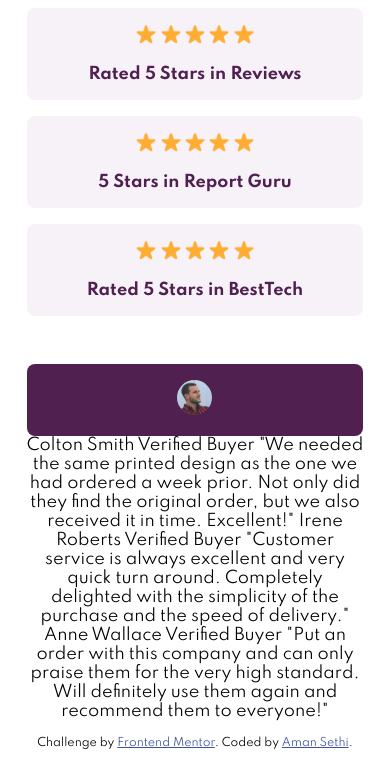
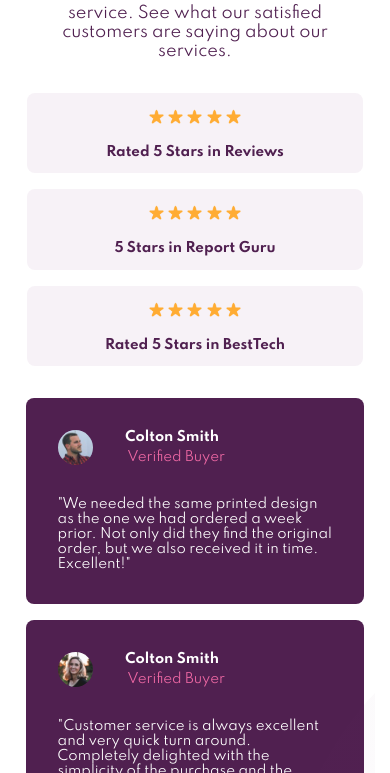
Before and after one commit to amansethi00/social-proof-challenge, a plain HTML site: page index.html in a window 390 px wide. Shown: the part 262-1035 px from the top of the page. Before the commit the page ends 1012 px from the top, so only its background shows below. Drawn offline with Linux system fonts and the light colour scheme.

Commit message:
do mobile view

```diff
--- a/index.html
+++ b/index.html
@@ -19,6 +19,7 @@
       .attribution {
         font-size: 11px;
         text-align: center;
+
       }
       .attribution a {
         color: hsl(228, 45%, 44%);
@@ -26,6 +27,7 @@
     </style>
   </head>
   <body>
+    <img src="./images/bg-pattern-top-mobile.svg" alt="" id="top-img-mobile">
     <div class="container">
       <h2 class="head text-purple">10,000+ of our users love our products.</h2>
       <p class="text-purple">
@@ -41,7 +43,7 @@
           <img src="./favicon_io/favicon.ico" class="star" />
         </p>
 
-        <p>Rated 5 Stars in Reviews</p>
+        <p class="star-text">Rated 5 Stars in Reviews</p>
       </div>
       <div class="tab text-purple">
         <p>
@@ -51,7 +53,7 @@
           <img src="./favicon_io/favicon.ico" class="star" />
           <img src="./favicon_io/favicon.ico" class="star" />
         </p>
-        <p>5 Stars in Report Guru</p>
+        <p class="star-text">5 Stars in Report Guru</p>
       </div>
       <div class="tab text-purple">
         <p>
@@ -61,27 +63,62 @@
           <img src="./favicon_io/favicon.ico" class="star" />
           <img src="./favicon_io/favicon.ico" class="star" />
         </p>
-        <p>Rated 5 Stars in BestTech</p>
+        <p class="star-text">Rated 5 Stars in BestTech</p>
       </div>
       <div class="space"></div>
-      <div class="tab tab-purple">
-        <img src="images/image-colton.jpg" class="avatar1"></img>
+      <div class="tab-purple">
+        <img src="images/image-colton.jpg" class="avatar"></img>
+        <span class="reviewer-name">Colton Smith
+          <div class="half-space"></div>
+
+          <span class="text-pink">Verified Buyer</span>
+        </span>
+
+
+        <div class="reviewer-text">
+
+          "We needed the same printed design as the one
+      we had ordered a week prior. Not only did they find the original order,
+      but we also received it in time. Excellent!"
         </div>
+      </div>
+      <div class="tab-purple">
+        <img src="images/image-irene.jpg" class="avatar "></img>
+        <span class="reviewer-name">Colton Smith
+          <div class="half-space"></div>
 
-      Colton Smith Verified Buyer "We needed the same printed design as the one
-      we had ordered a week prior. Not only did they find the original order,
-      but we also received it in time. Excellent!" Irene Roberts Verified Buyer
+          <span class="text-pink">Verified Buyer</span>
+        </span>
+        <div class="reviewer-text">
+
           "Customer service is always excellent and very quick turn around.
           Completely delighted with the simplicity of the purchase and the speed of
-      delivery." Anne Wallace Verified Buyer "Put an order with this company and
+          delivery."
+        </div>
+      </div>
+      <div class="tab-purple">
+        <img src="images/image-anne.jpg" class="avatar "></img>
+        <span class="reviewer-name">Colton Smith
+          <div class="half-space"></div>
+
+          <span class="text-pink">Verified Buyer</span>
+        </span>
+        <div class="reviewer-text">
+
+          "Put an order with this company and
           can only praise them for the very high standard. Will definitely use them
           again and recommend them to everyone!"
         </div>
+      </div>
+
       <div class="attribution">
         Challenge by
         <a href="https://www.frontendmentor.io?ref=challenge" target="_blank"
           >Frontend Mentor</a
         >. Coded by <a href="https://amansethi.netlify.app">Aman Sethi</a>.
       </div>
+    </div>
+
+    <img src="./images/bg-pattern-bottom-mobile.svg" id="bottom-img-mobile" alt="" >
   </body>
 </html>
--- a/styles.css
+++ b/styles.css
@@ -23,6 +23,8 @@ html {
   color: var(--veryDarkMagenta);
 }
 .container {
+  margin-top: -13rem;
+  margin-bottom: -25rem;
   width: auto;
   display: flex;
   flex-direction: column;
@@ -31,7 +33,10 @@ html {
   padding: 1rem 1.601rem;
 }
 .text-pink {
-  color: var(--veryDarkMagenta);
+  color: var(--softPink);
+  padding-left: 0.5rem;
+  margin-top: 1rem;
+  font-weight: normal;
 }
 .tab {
   margin: auto;
@@ -46,21 +51,59 @@ html {
 }
 .tab-purple {
   background-color: var(--veryDarkMagenta);
-  padding: 1rem 1rem;
+  padding: 2rem 2rem;
+  display: grid;
+  grid-template-columns: 1fr 1fr 1fr 1fr 1fr 1fr;
+
+  border-radius: 0.5rem;
+  margin-bottom: 1rem;
 }
 .space {
   width: 100%;
   margin-bottom: 2rem;
 }
 .container > p {
-  font-size: small;
+  /* font-size: x-small; */
 }
 .star {
-  height: 20px;
-  width: 20px;
+  height: 15px;
+  width: 15px;
 }
-.avatar1 {
+.avatar {
   height: 35px;
   width: 35px;
   border-radius: 50%;
+  justify-self: flex-start;
+  display: inline;
+  grid-row: 1;
+  grid-column: 1;
 }
+.img1 {
+}
+.reviewer-name {
+  color: white;
+  grid-row: 1;
+  grid-column: 2 / span 3;
+  font-size: smaller;
+  font-weight: bold;
+}
+.star-text {
+  font-size: smaller;
+}
+.half-space {
+  margin-top: 0.3rem;
+}
+.reviewer-text {
+  grid-row: 2;
+  grid-column: 1 / span 6;
+  text-align: left;
+  color: white;
+  font-size: smaller;
+  padding-top: 2rem;
+}
+#top-img-mobile {
+  display: inline;
+}
+#bottom-img-mobile {
+  display: inline;
+}
```
Also changed, not shown: 1 other file. Lines whose indentation alone changed are shown as unchanged.
